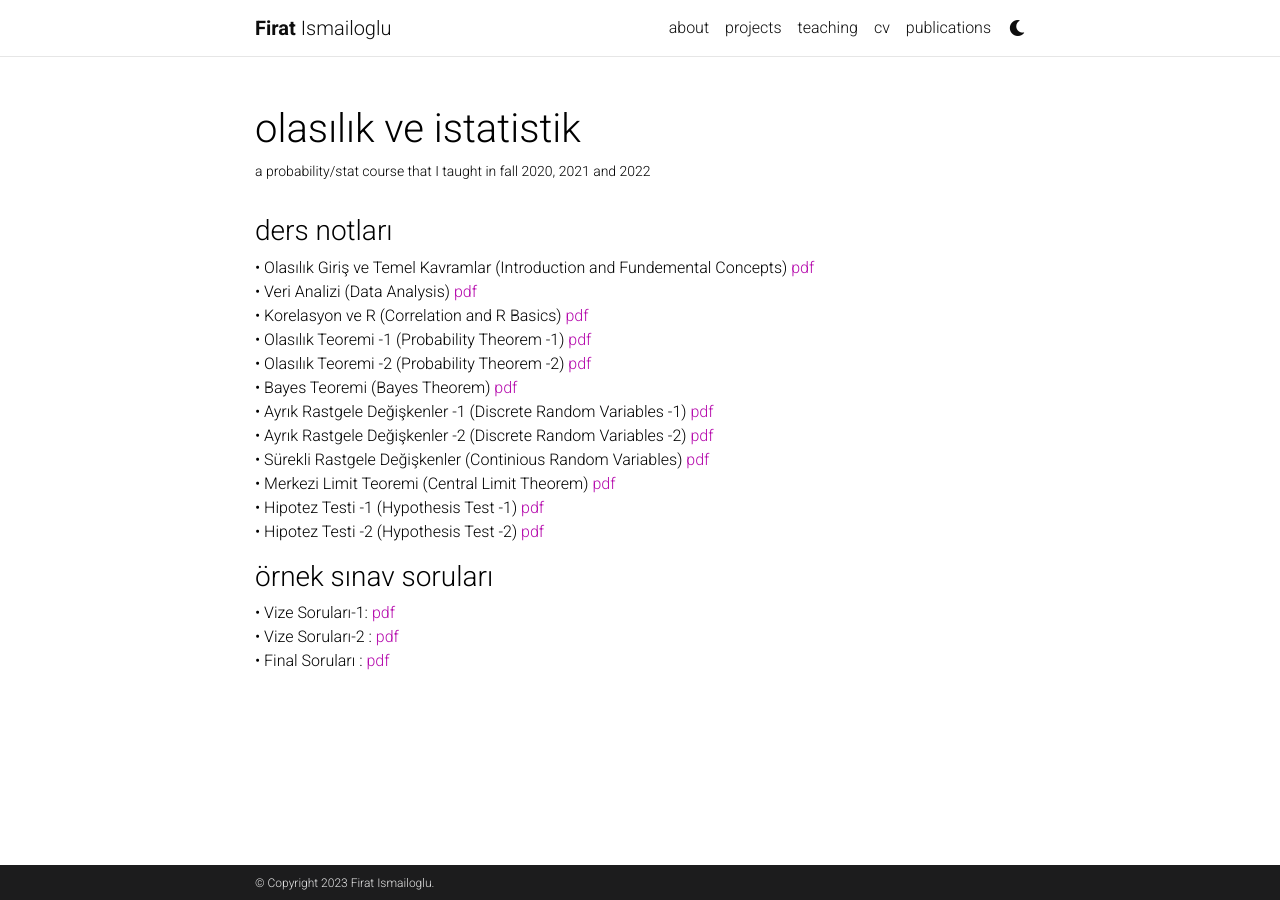
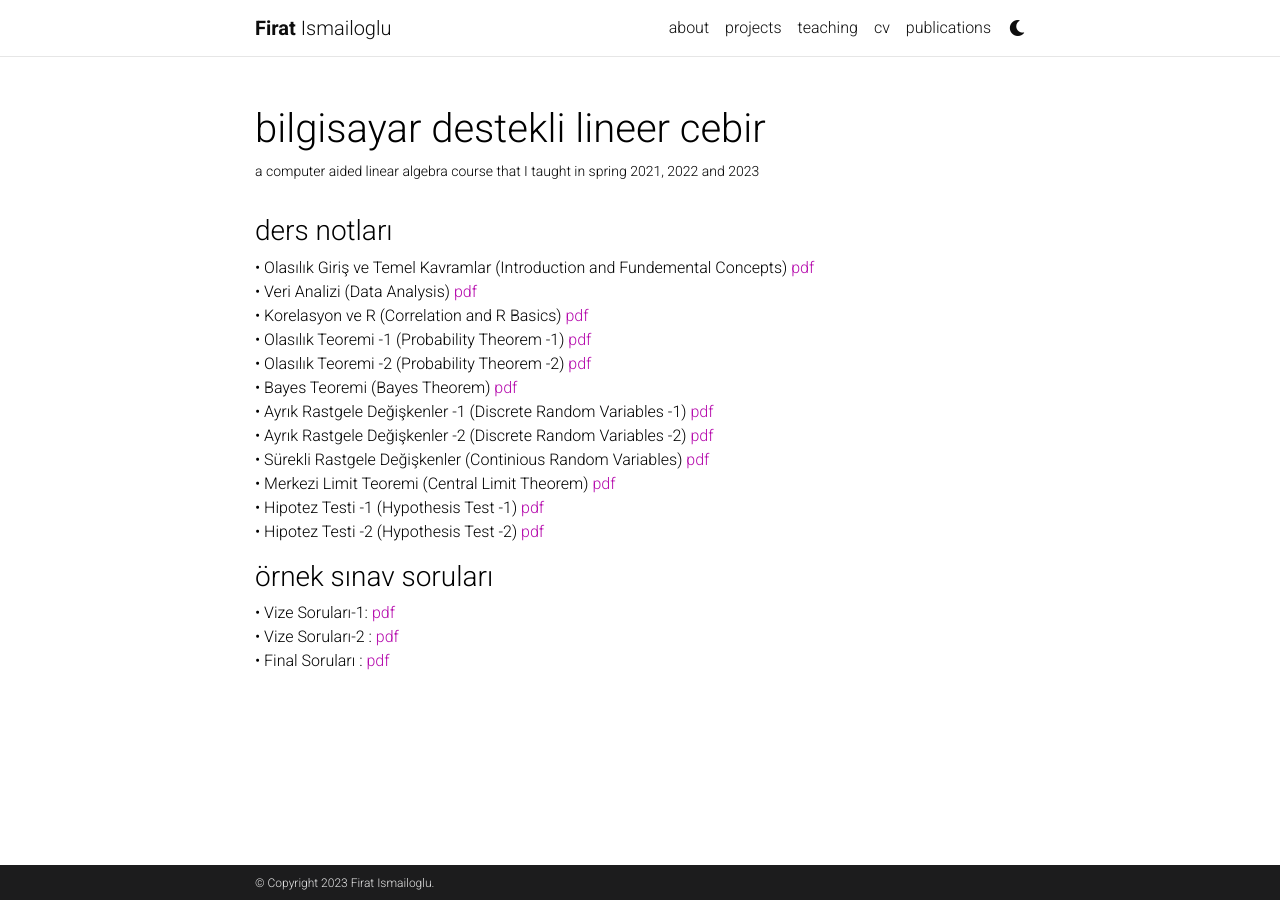
Before and after one commit to FiratIsmailoglu/firatismailoglu.github.io, a Jekyll site: the page built from _projects/linear.md, in a window 1280 px wide. Built offline with Jekyll 4.4.1, drawn with Linux system fonts in a browser that asks for light colours; comment, search, counter and statistics services are not loaded; a style sheet for code colours, icons or effects is not loaded.

Commit message:
Update linear.md

```diff
--- a/_projects/linear.md
+++ b/_projects/linear.md
@@ -1,8 +1,8 @@
 ---
 layout: page
-title: olasılık ve istatistik
-description: a probability/stat course that I taught in fall 2020, 2021 and 2022
-img: assets/img/probab.jpg
+title: bilgisayar destekli lineer cebir
+description: a computer aided linear algebra course that I taught in spring 2021, 2022 and 2023
+img: assets/img/linear.png
 importance: 1
 course: 1
 category: work
```
